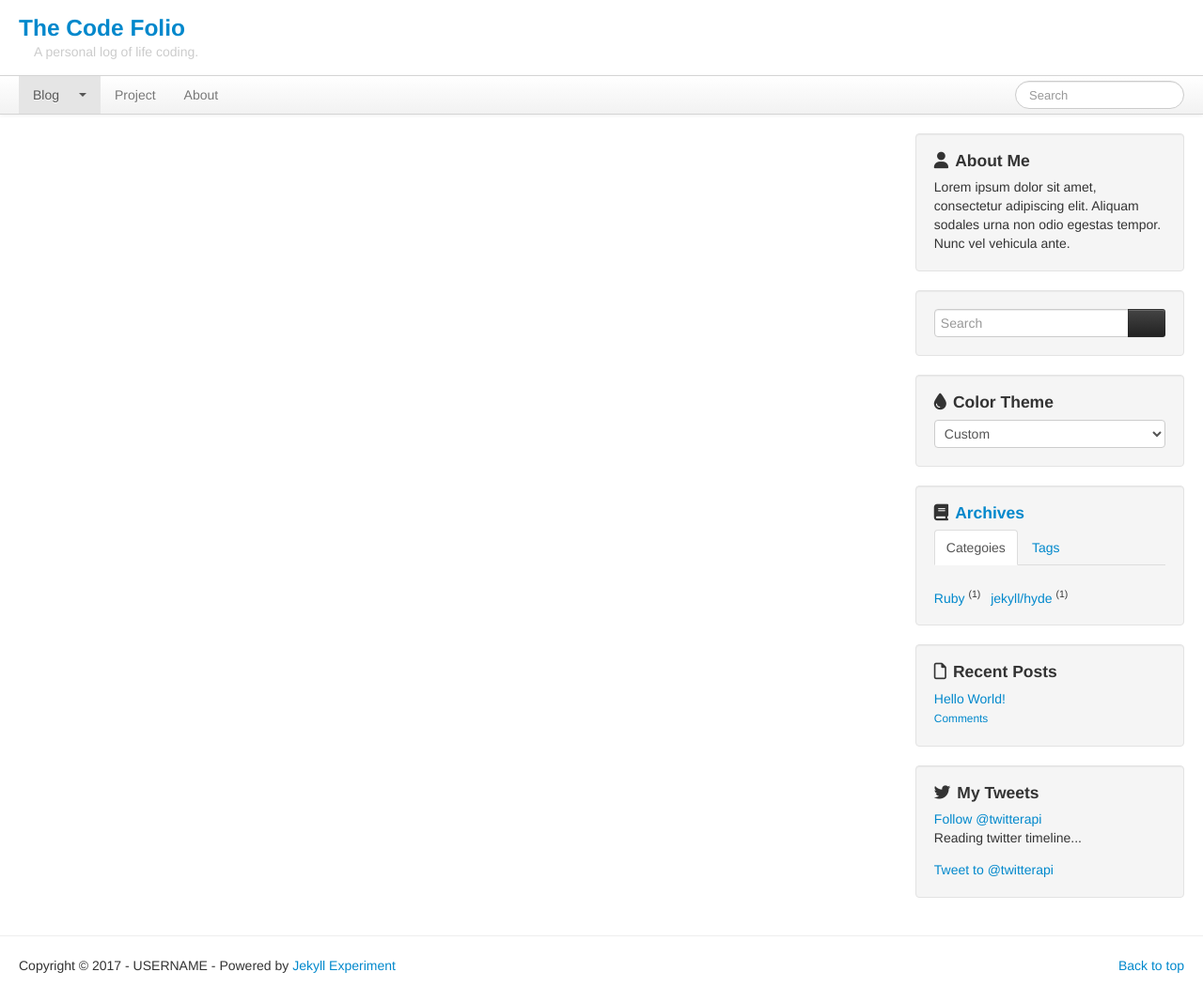
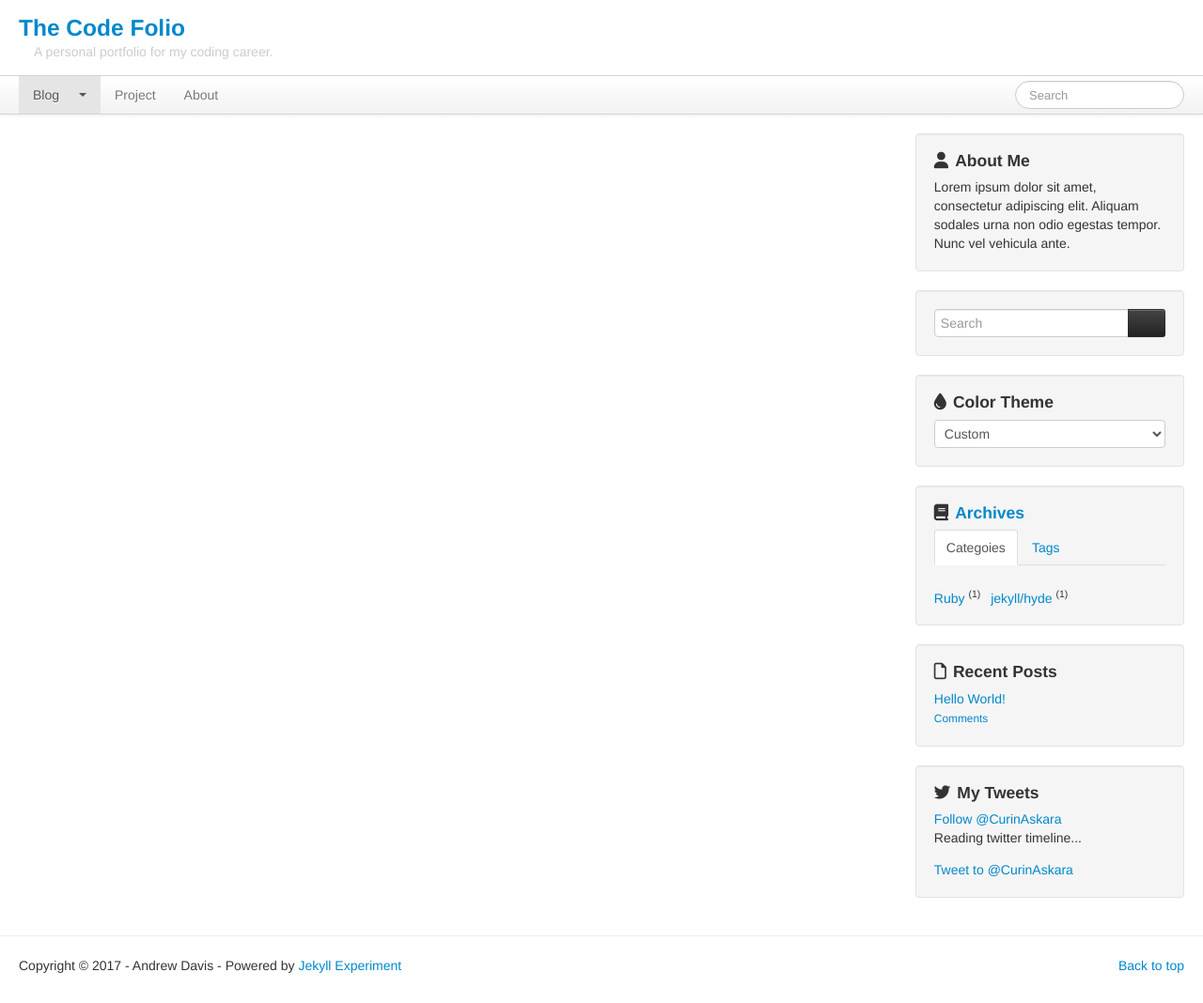
Before and after one commit to curin/curin.github.com, a Jekyll site: the page built from index.html, in a window 1280 px wide. Shown: the whole page at 94% size. Built offline with Jekyll 4.4.1, drawn with Linux system fonts in a browser that asks for light colours; nearby versions of some CDN libraries; Markdown is read by kramdown in place of the engine named in the settings; a script that is not in the unit is left out; comment, search, counter and statistics services are not loaded.

Commit message:
update config

```diff
--- a/_config.yml
+++ b/_config.yml
@@ -16,7 +16,7 @@ exclude: ['Gemfile', 'Gemfile.lock', 'Rakefile', 'README.md', 'vender']
 # * Project page:
 #   url: http://USERNAME.github.com/REPOSITORY
 #   baseurl: /REPOSITORY
-url: http://USERNAME.github.com
+url: http://curin.github.com
 baseurl:
 
 # Configuration for permalink
@@ -25,9 +25,9 @@ permalink: /blog/:year/:month/:title/
 
 # Configuration for site
 title: The Code Folio
-description: A personal log of life coding.
-author: USERNAME
-email: USERNAME@example.com
+description: A personal portfolio for my coding career.
+author: Andrew Davis
+email: davandre@umflint.edu
 
 # Configuration for blog
 lang: ja
@@ -110,7 +110,7 @@ facebook:
     locale: ja_JP
 
 twitter:
-    username: twitterapi
+    username: CurinAskara
     count: 5
     exclude_replies: true
     show_screen_name: true
```
